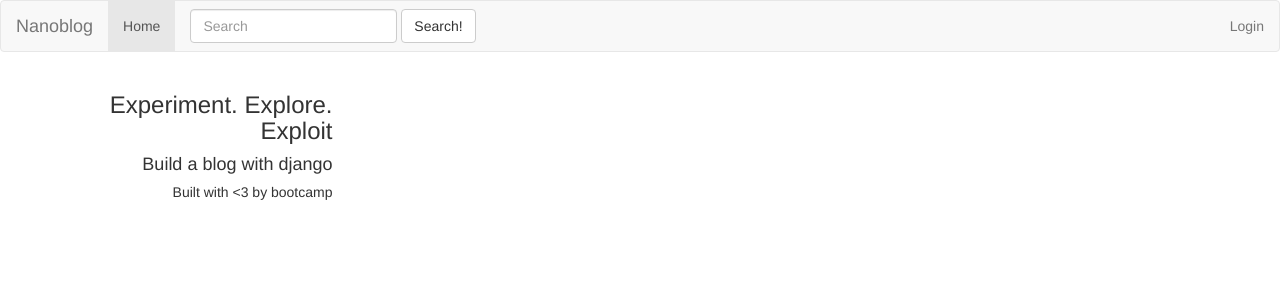
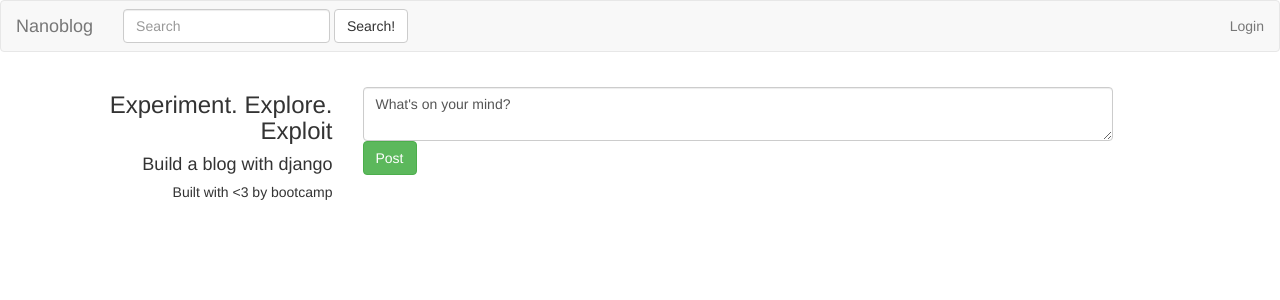
Before and after one commit to Pr1yanka/nanoblog, a Django app: page /dashboard/ in a window 1280 px wide. Shown: the top 300 px of the page. Run offline with Django 3.2, Linux system fonts and the light colour scheme; parts of the project's set-up code (start-up, migrations or seed data) failed here and were passed over; some libraries are stand-ins or nearby versions.

Commit message:
adding messages

```diff
--- a/templates/layout/header.html
+++ b/templates/layout/header.html
@@ -19,15 +19,15 @@
 		</div>
 
 		<div class="collapse navbar-collapse navbar-ex1-collapse">
-			<ul class="nav navbar-nav">
-				<li class="active"><a href="/home">Home</a></li>
-			</ul>
 			<form class="navbar-form navbar-left" role="search">
 				<div class="form-group">
 					<input type="text" class="form-control" placeholder="Search">
 				</div>
 				<button type="submit" class="btn btn-default">Search!</button>
 			</form>
+			<ul class="nav navbar-nav">
+				<!-- <li class="active"><a href="/">Home</a></li> -->
+			</ul>
 			<ul class="nav navbar-nav navbar-right">
 			{%if user.is_authenticated%}
 				<li><a href="#">Profile</a></li>
@@ -45,6 +45,15 @@
 			</ul>
 		</div><!-- /.navbar-collapse -->
 	</nav>
+	<div class="container">
+  {%if messages %}{% for message in messages %}
+        <div class="container-fluid">
+            <div class="alert alert-{{message.tags}} fade in" style="text-align:center;">
+                <button type="button" class="close" data-dismiss="alert" aria-hidden="true">&times;</button>
+                {{ message|safe }}
+            </div>
+        </div>{% endfor %}{% endif %}
+  </div>
 		<div class="container">
 		<div class="row">
 			<!-- bio -->
@@ -55,7 +64,7 @@
 
 				<div>
 					<p class="lead">
-						Web Developer, Programmer, Human
+						{{user.user.username}}Web Developer, Programmer, Human
 						<br>
 					</p>
 					<!-- small-stats -->
--- a/templates/site/dashboard.html
+++ b/templates/site/dashboard.html
@@ -1,3 +1,15 @@
 {%extends "layout/header.html"%}
 {%block content%}
+<form action="" method="POST">
+	<div class="form-group">
+	<div class="col-md-8">
+		<textarea class="form-control">What's on your mind?</textarea>
+	</div>
+	</div>
+	<div class="form-group">
+		<div class="col-md-8">
+			<button class="btn btn-success">Post</button>
+		</div>
+	</div>
+</form>
 {%endblock%}
```
Also changed, not shown: mydb.sqlite3, 2 other files.
